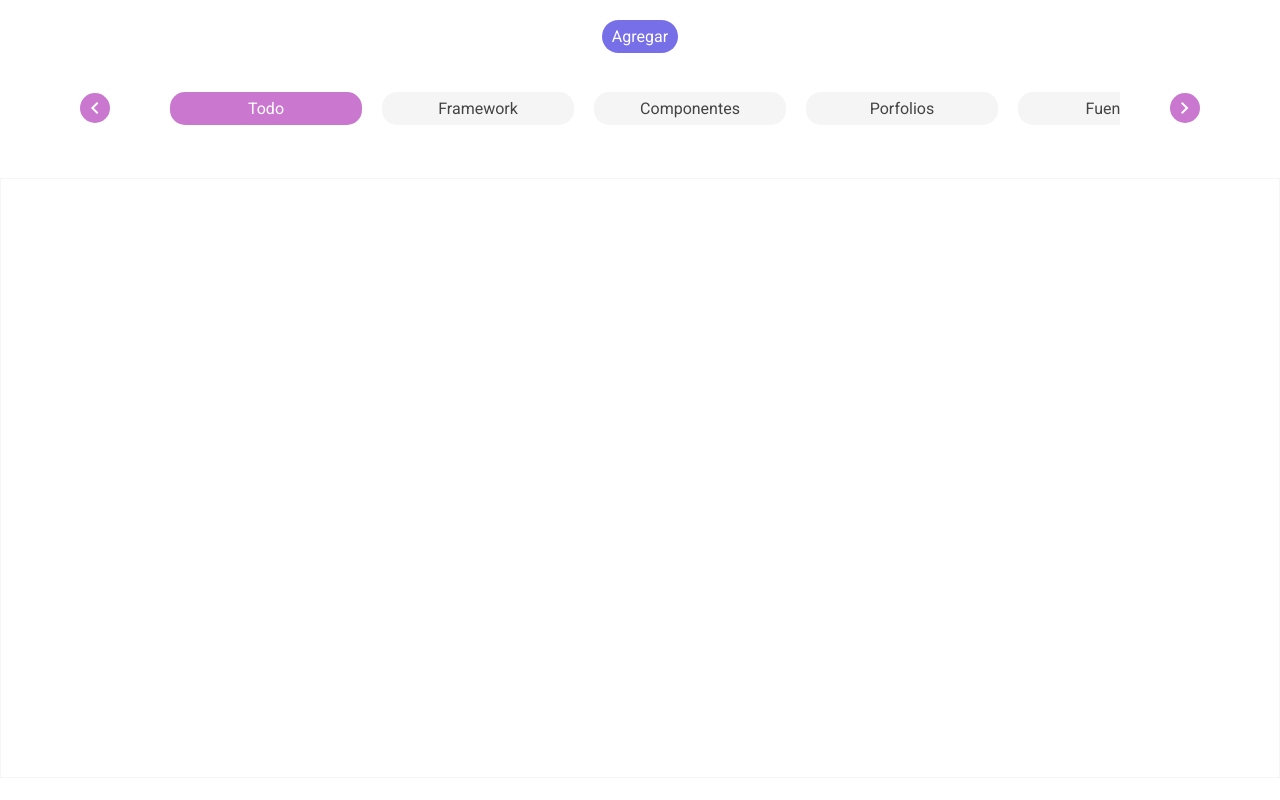
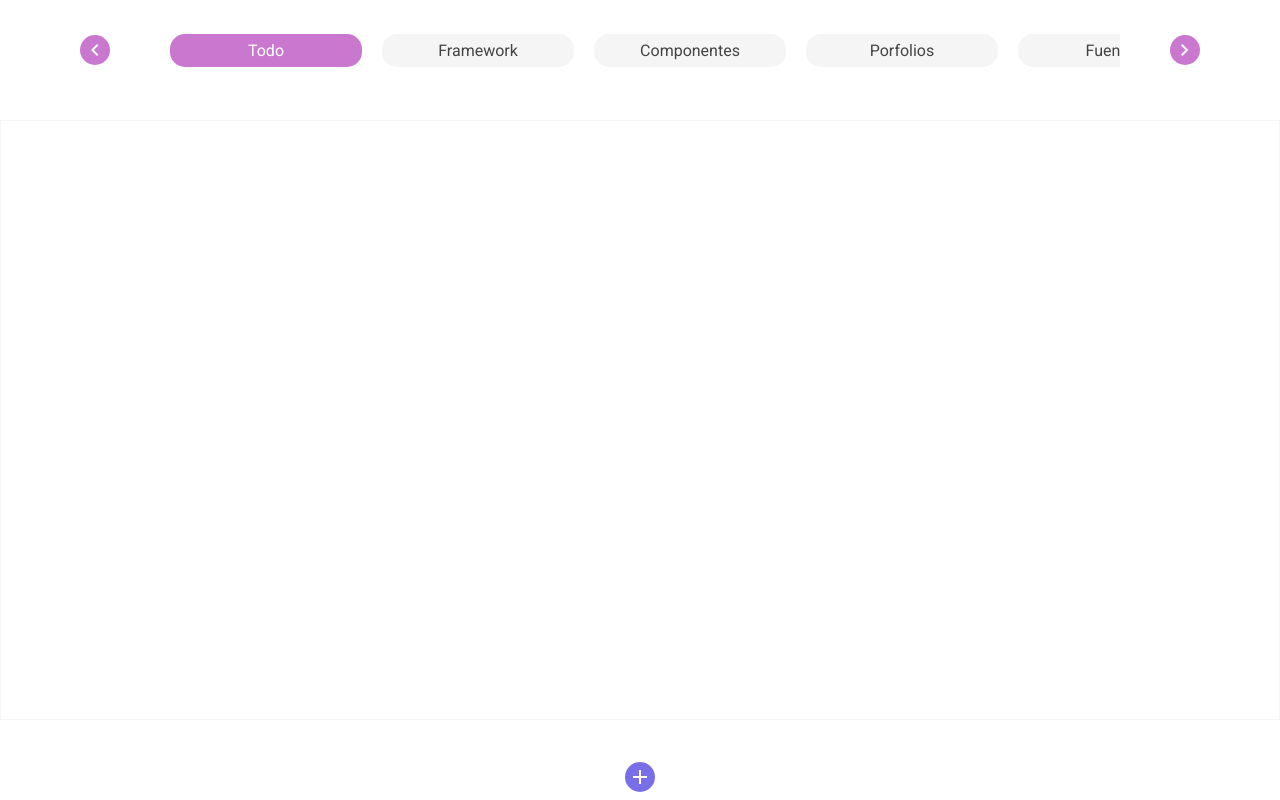
Before and after one commit to lefasom/agenda-web, a React (Vite) app: page / in a window 1280 px wide. Built offline with nearby package versions, Linux system fonts and the light colour scheme.

Commit message:
solucion de error y css

```diff
--- a/src/components/Form.jsx
+++ b/src/components/Form.jsx
@@ -10,8 +10,8 @@ function Form() {
     const [url, setUrl] = useState("")
     const [category, setCategory] = useState("Framework")
 
-    const saltoDeLinea = () =>{
-            setDescription(description+" \n")
+    const saltoDeLinea = () => {
+        setDescription(description + " \n")
     }
 
 
@@ -26,7 +26,9 @@ function Form() {
 
     return (<div>
         <div>
-        <button id='btn3' onClick={() => setState(true)}>Agregar</button>
+            <button id='btn3' onClick={() => setState(true)}>
+                <span className="material-symbols-outlined">add</span>
+            </button>
         </div>
 
         <div className={state ? "modal" : "noMOdal"}>
@@ -34,20 +36,20 @@ function Form() {
                 <div className='container-form_input'>
                     <div className='form'>
                         <label htmlFor="">Titulo</label>
-                        <input value={title} onChange={(e)=>setTitle(e.target.value)} type="text" />
+                        <input value={title} onChange={(e) => setTitle(e.target.value)} type="text" />
                         <label htmlFor="">descripción</label>
-                        <div style={{ display: "flex",justifyContent:"center" }}>
-                            <textarea onChange={(e)=>setDescription(e.target.value)} value={description} type="text" style={{ width: "70%",height:"200px",border: "1px solid #aaaa", borderRadius: "10px", resize:"none" }} />
-                            <button onClick={saltoDeLinea} style={{ margin: "0 4px", padding: "0", border: "1px solid #aaaa", borderRadius: "10px", backgroundColor: "transparent", color: "#777", height:"200px" }} >
+                        <div style={{ display: "flex", justifyContent: "center" }}>
+                            <textarea onChange={(e) => setDescription(e.target.value)} value={description} type="text" style={{ width: "70%", height: "200px", border: "1px solid #aaaa", borderRadius: "10px", resize: "none" }} />
+                            <button onClick={saltoDeLinea} style={{ margin: "0 4px", padding: "0", border: "1px solid #aaaa", borderRadius: "10px", backgroundColor: "transparent", color: "#777", height: "200px" }} >
                                 <span className="material-symbols-outlined">
                                     subdirectory_arrow_right
                                 </span>
                             </button>
                         </div>
                         <label htmlFor="">Url</label>
-                        <input value={url} placeholder="https://elsitioweb.com/" onChange={(e)=>setUrl(e.target.value)}  type="text" />
+                        <input value={url} placeholder="https://elsitioweb.com/" onChange={(e) => setUrl(e.target.value)} type="text" />
                         <label htmlFor="">Categoria</label>
-                        <select onChange={(e)=>setCategory(e.target.value)} name="" id="">
+                        <select onChange={(e) => setCategory(e.target.value)} name="" id="">
                             <option value="Framework">Framework</option>
                             <option value="Componentes">Componentes</option>
                             <option value="Porfolios">Porfolios</option>
@@ -61,8 +63,8 @@ function Form() {
 
                         </select>
                         <div style={{ display: "flex" }}>
-                            <button onClick={()=>handleSubmit()} id='btn'>Guardar</button>
-                            <button id='btn2' onClick={() => setState(false)}>Cancelar</button>
+                            <button onClick={() => handleSubmit()} id='btn'>Guardar</button>
+                            <button id='btn2' onClick={() => setState(false)}>Salir</button>
                         </div>
                     </div>
 
--- a/src/components/form.css
+++ b/src/components/form.css
@@ -55,8 +55,8 @@
     color: #777;
 }
 #btn {
-    background-color: transparent;
-    color: #0e24f0;
+    background-color: #4f44e1c4;
+    color: #fff;
     border: 1px solid #0e25f03b;
     border-radius: 20px;
     width: auto;
@@ -69,9 +69,8 @@
 }
 
 #btn2 {
-    background-color: transparent;
-    color: #fc5234;
-    border: 1px solid #fc52342d;
+    background-color: rgb(202, 119, 208);
+    color: #fff;
     border-radius: 20px;
     width: auto;
     height: auto;
@@ -86,11 +85,12 @@
     background-color: #4f44e1c4;
     color: #fff;
     border-radius: 20px;
-    width: auto;
-    height: auto;
-    padding: 7px 10px;
+    width: 30px;
+    height: 30px;
     font-size: 16px;
-    margin: 5px auto;
-    margin-top: 20px;
+    position: absolute;
+    bottom: 8px;
+    right: 0;
+    left: 0;
 
 }
--- a/src/components/slider/ImageSlider.tsx
+++ b/src/components/slider/ImageSlider.tsx
@@ -1,3 +1,4 @@
+import React from "react";
 import { useEffect, useState } from "react"
 import { ArrowBigLeft, ArrowBigRight } from "lucide-react"
 import "./image-slider.css"
@@ -12,7 +13,7 @@ type CatSliderProps = {
 export function ImageSlider({ elements }: CatSliderProps) {
 
   const dispatch = useDispatch()
-  let category = useSelector((state) => state.category)
+  let category = useSelector((state: { category: { category: string } }) => state.category)
 
   const [elementIndex, setElementIndex] = useState(0)
   function showNextElement() {
```
Lines whose indentation alone changed are shown as unchanged.
